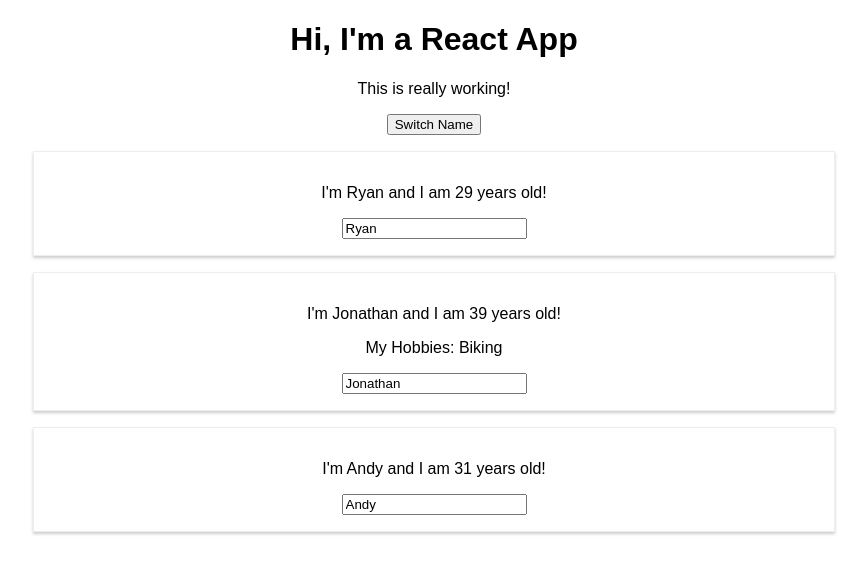
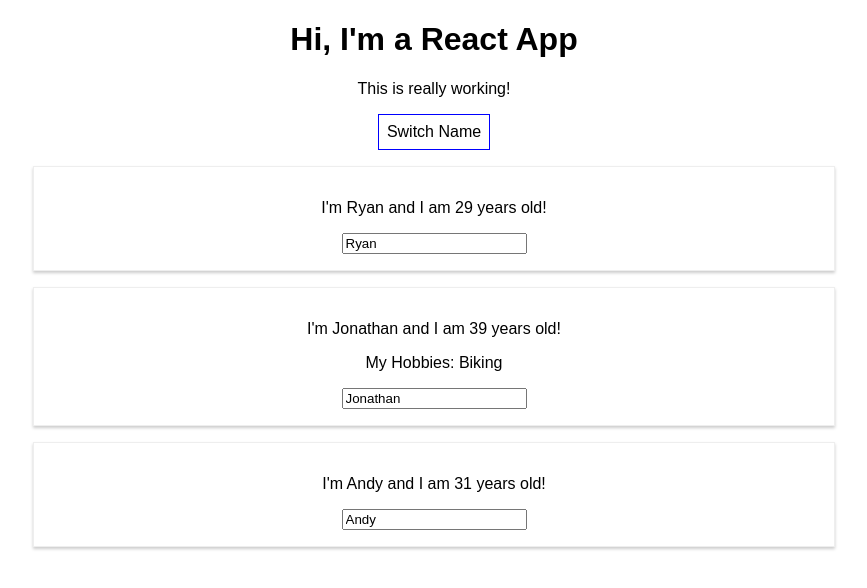
Before and after one commit to stegs/React-Complete-Guide, a React (Create React App) app in the folder react-complete-guide/: page / in a window 1280 px wide. Shown: the top 588 px of the page, without its empty margins (206-1073 px from the left). Built offline with nearby package versions, Linux system fonts and the light colour scheme.

Commit message:
49. Working with Inline Styles

```diff
--- a/react-complete-guide/src/App.js
+++ b/react-complete-guide/src/App.js
@@ -33,11 +33,21 @@
   }
 
   render() {
+    const style = {
+      backgroundColor: 'white',
+      font: 'inherit',
+      border: '1px solid blue',
+      padding: '8px',
+      cursor: 'pointer'
+    };
+
     return (
       <div className="App">
         <h1>Hi, I'm a React App</h1>
         <p>This is really working!</p>
-        <button onClick={() => this.switchNameHandler('Ryan')}>Switch Name</button>
+        <button
+          style={style}
+          onClick={() => this.switchNameHandler('Ryan')}>Switch Name</button>
         <Person
           name={this.state.persons[0].name}
           age={this.state.persons[0].age}/>
```
Also changed, not shown: react-complete-guide/src/App.css (line endings or trailing spaces).
